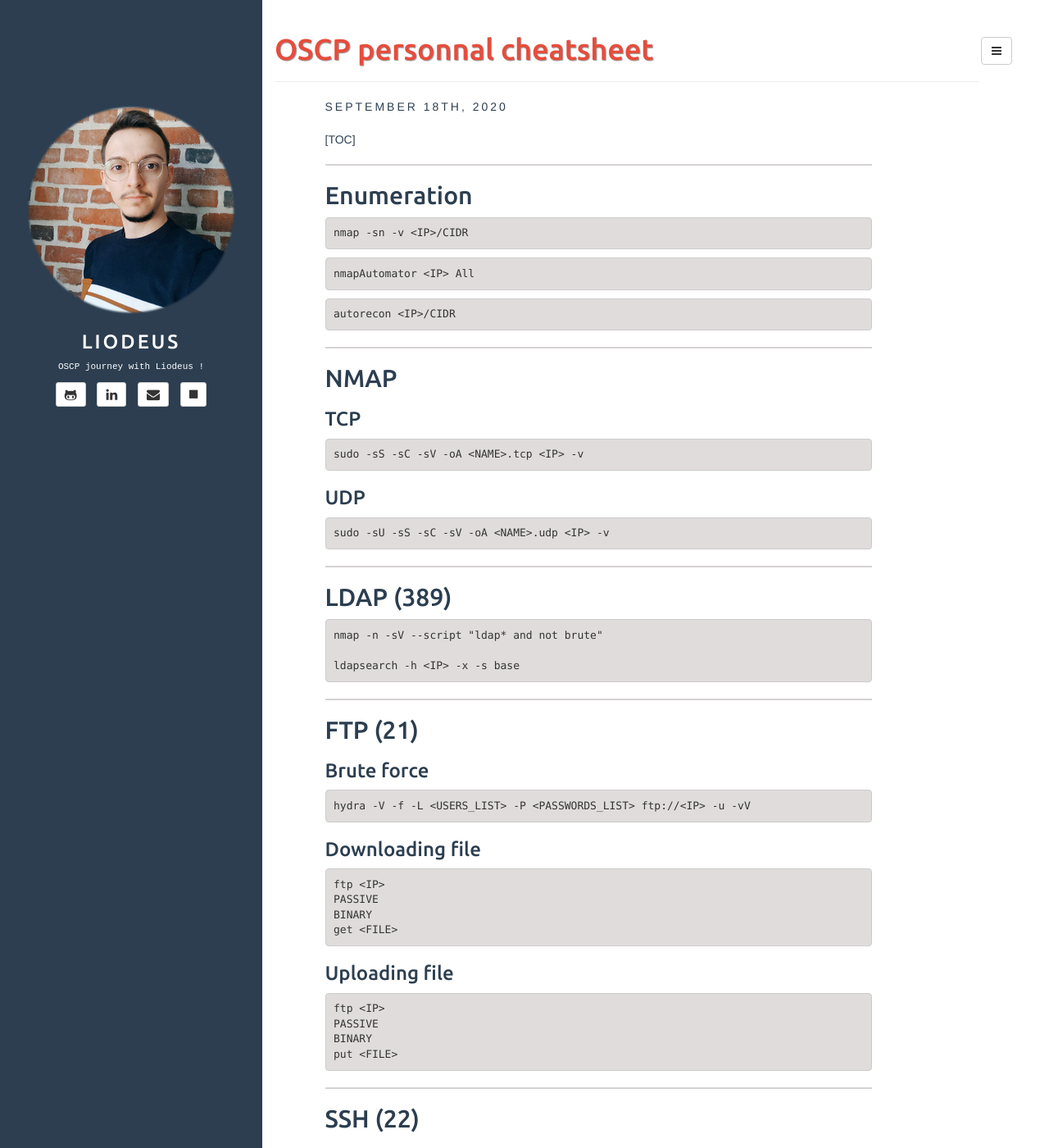
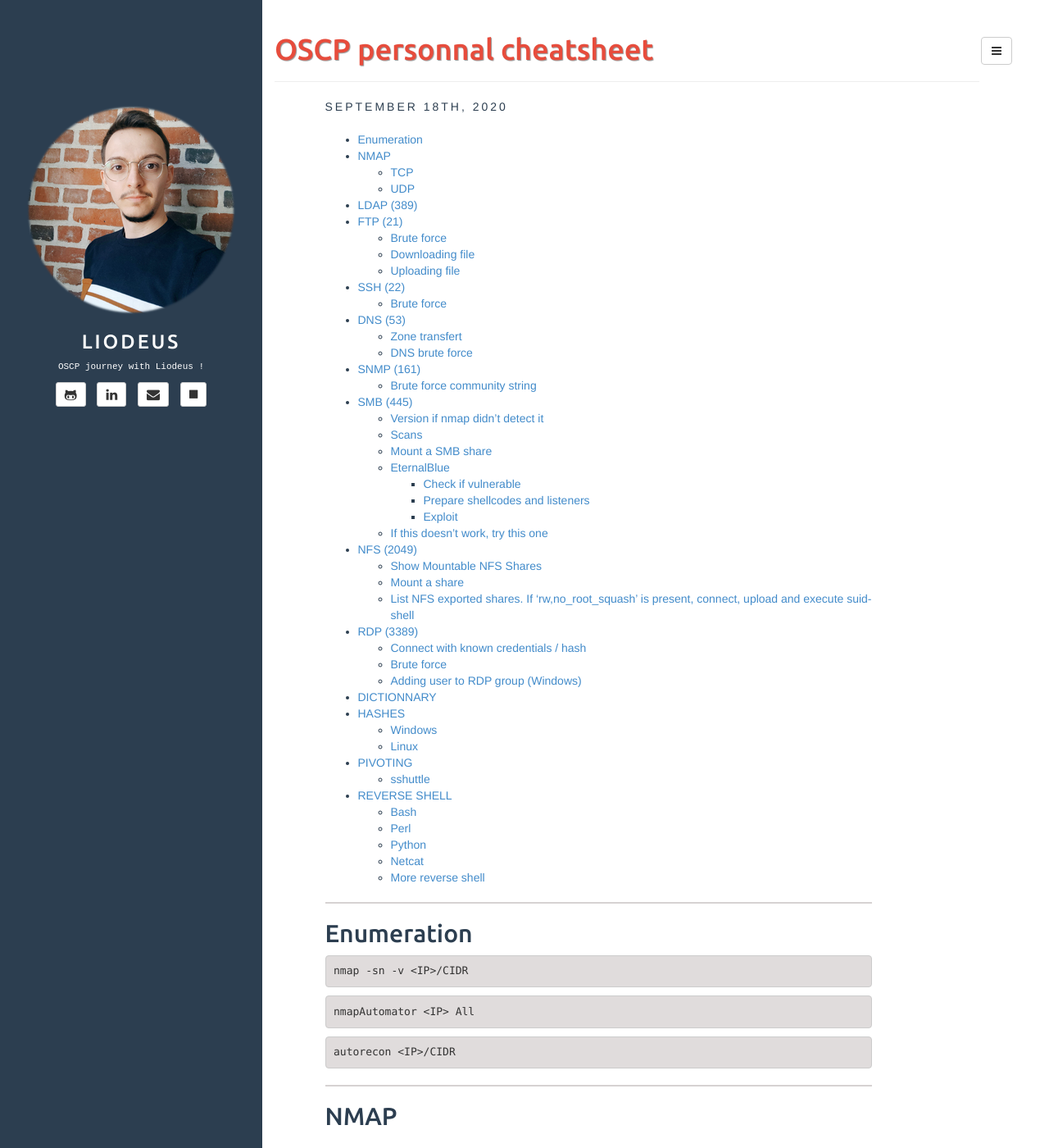
Before and after one commit to Liodeus/liodeus.github.io, a Jekyll site: the page built from _posts/2020-09-18-OSCP-personnal-cheatsheet.md, in a window 1280 px wide and 1400 px high. Shown: the whole window at 82% size. Built offline with Jekyll 4.4.1, drawn with Linux system fonts in a browser that asks for light colours.

Commit message:
Update 2020-09-18-OSCP-personnal-cheatsheet.md

```diff
--- a/_posts/2020-09-18-OSCP-personnal-cheatsheet.md
+++ b/_posts/2020-09-18-OSCP-personnal-cheatsheet.md
@@ -5,7 +5,51 @@ tags: [OSCP, Cheatsheet]
 description: "OSCP personnal cheatsheet"
 ---
 
-[TOC]
+- [Enumeration](#enumeration)
+- [NMAP](#nmap)
+  * [TCP](#tcp)
+  * [UDP](#udp)
+- [LDAP (389)](#ldap--389-)
+- [FTP (21)](#ftp--21-)
+  * [Brute force](#brute-force)
+  * [Downloading file](#downloading-file)
+  * [Uploading file](#uploading-file)
+- [SSH (22)](#ssh--22-)
+  * [Brute force](#brute-force-1)
+- [DNS (53)](#dns--53-)
+  * [Zone transfert](#zone-transfert)
+  * [DNS brute force](#dns-brute-force)
+- [SNMP (161)](#snmp--161-)
+  * [Brute force community string](#brute-force-community-string)
+- [SMB (445)](#smb--445-)
+  * [Version if nmap didn't detect it](#version-if-nmap-didn-t-detect-it)
+  * [Scans](#scans)
+  * [Mount a SMB share](#mount-a-smb-share)
+  * [EternalBlue](#eternalblue)
+    + [Check if vulnerable](#check-if-vulnerable)
+    + [Prepare shellcodes and listeners](#prepare-shellcodes-and-listeners)
+    + [Exploit](#exploit)
+  * [If this doesn't work, try this one](#if-this-doesn-t-work--try-this-one)
+- [NFS (2049)](#nfs--2049-)
+  * [Show Mountable NFS Shares](#show-mountable-nfs-shares)
+  * [Mount a share](#mount-a-share)
+  * [List NFS exported shares. If 'rw,no_root_squash' is present, connect, upload and execute suid-shell](#list-nfs-exported-shares-if--rw-no-root-squash--is-present--connect--upload-and-execute-suid-shell)
+- [RDP (3389)](#rdp--3389-)
+  * [Connect with known credentials / hash](#connect-with-known-credentials---hash)
+  * [Brute force](#brute-force-2)
+  * [Adding user to RDP group (Windows)](#adding-user-to-rdp-group--windows-)
+- [DICTIONNARY](#dictionnary)
+- [HASHES](#hashes)
+  * [Windows](#windows)
+  * [Linux](#linux)
+- [PIVOTING](#pivoting)
+  * [sshuttle](#sshuttle)
+- [REVERSE SHELL](#reverse-shell)
+  * [Bash](#bash)
+  * [Perl](#perl)
+  * [Python](#python)
+  * [Netcat](#netcat)
+  * [More reverse shell](#more-reverse-shell)
 
 ------
 
```
